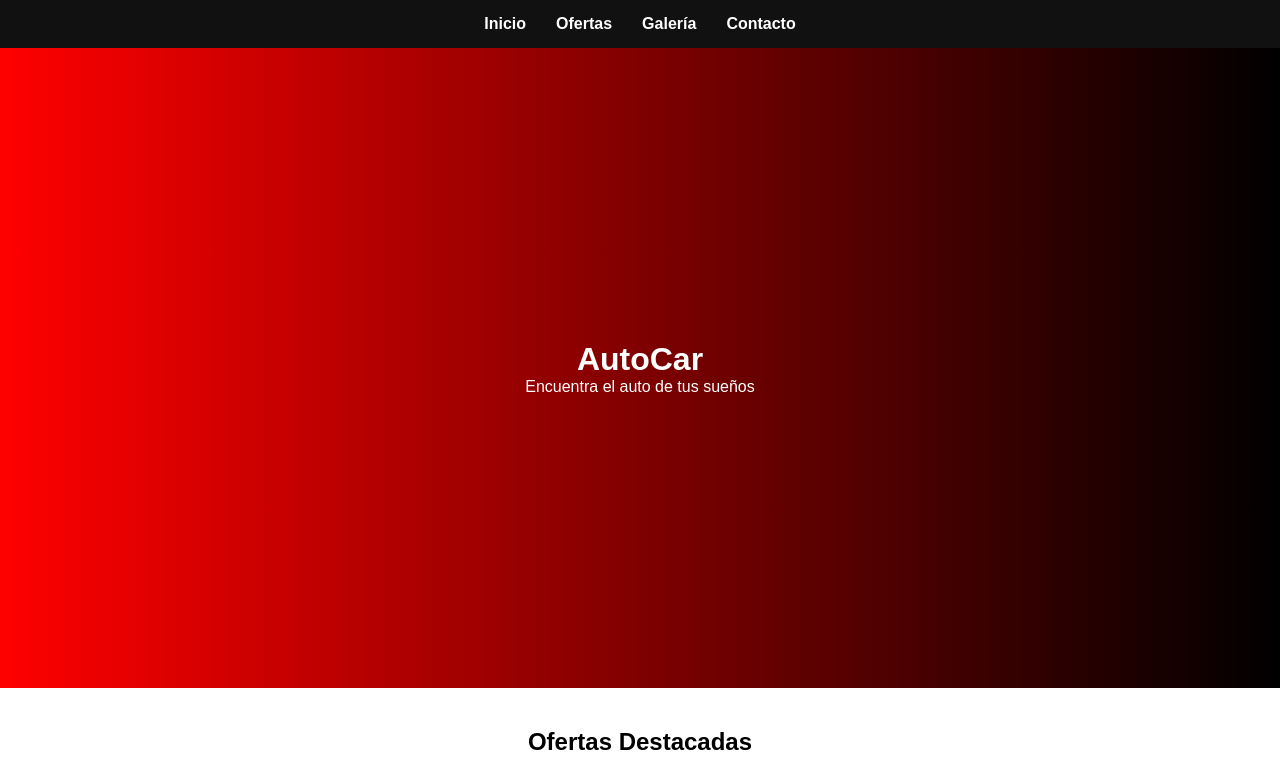
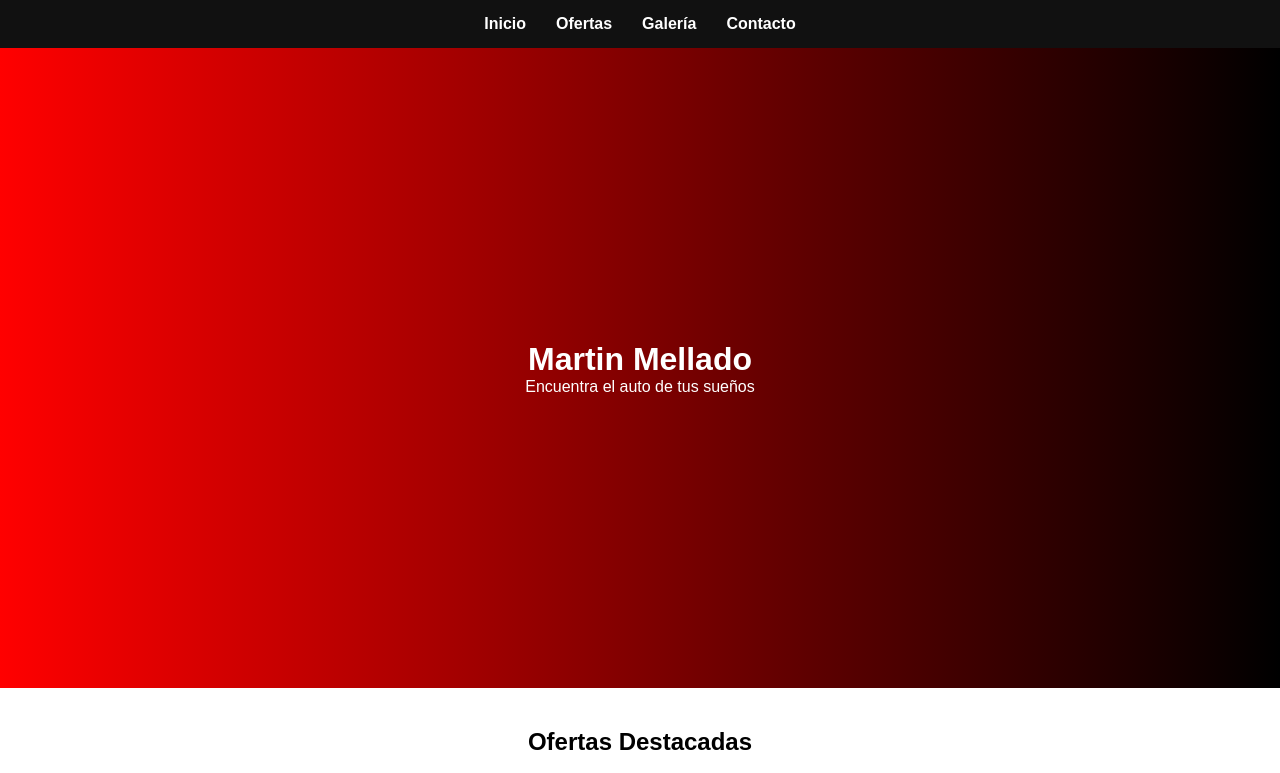
Before and after one commit to Martin2642/paginautos, a plain HTML site: page index.html in a window 1280 px wide. Shown: the top 773 px of the page. Drawn offline with Linux system fonts and the light colour scheme.

Commit message:
Cambio de nombre

```diff
--- a/index.html
+++ b/index.html
@@ -20,7 +20,7 @@
 
     <!-- HEADER -->
     <header id="home">
-        <h1>AutoCar</h1>
+        <h1>Martin Mellado</h1>
         <p>Encuentra el auto de tus sueños</p>
     </header>
 
```
